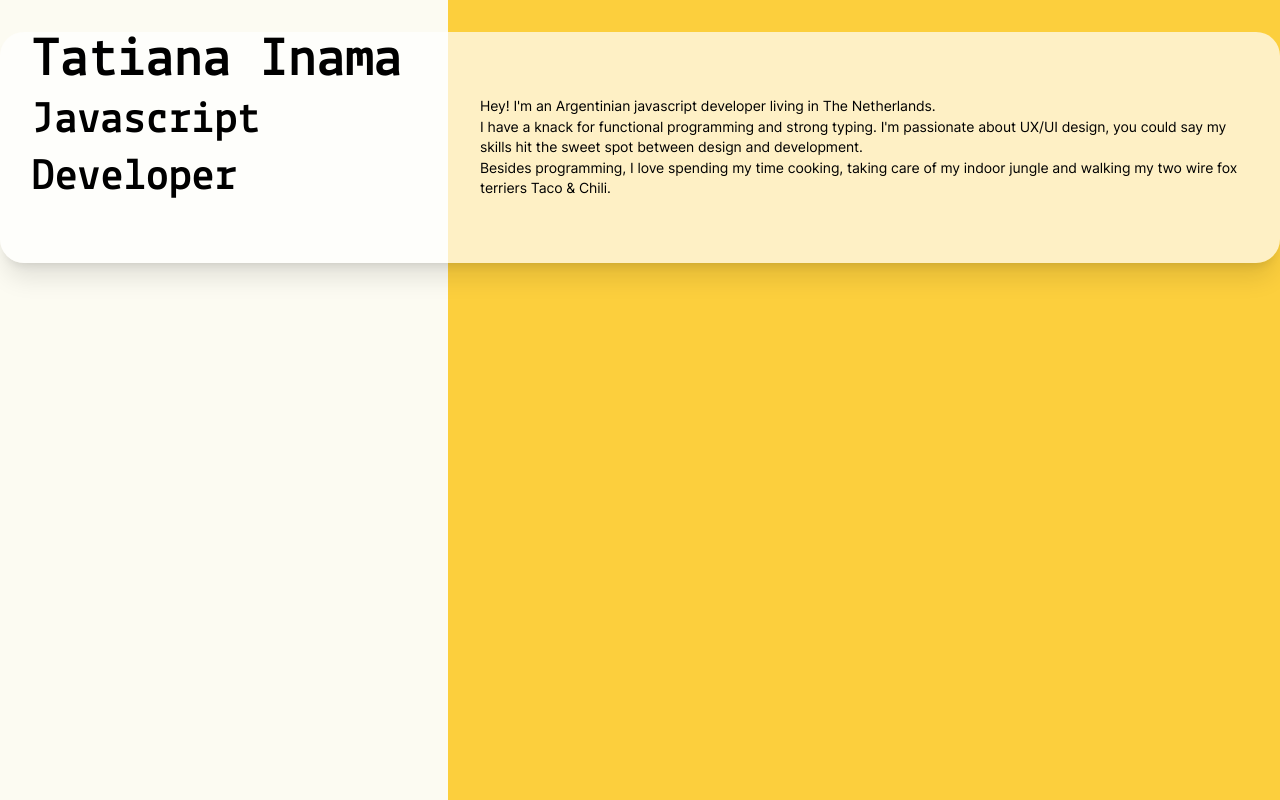
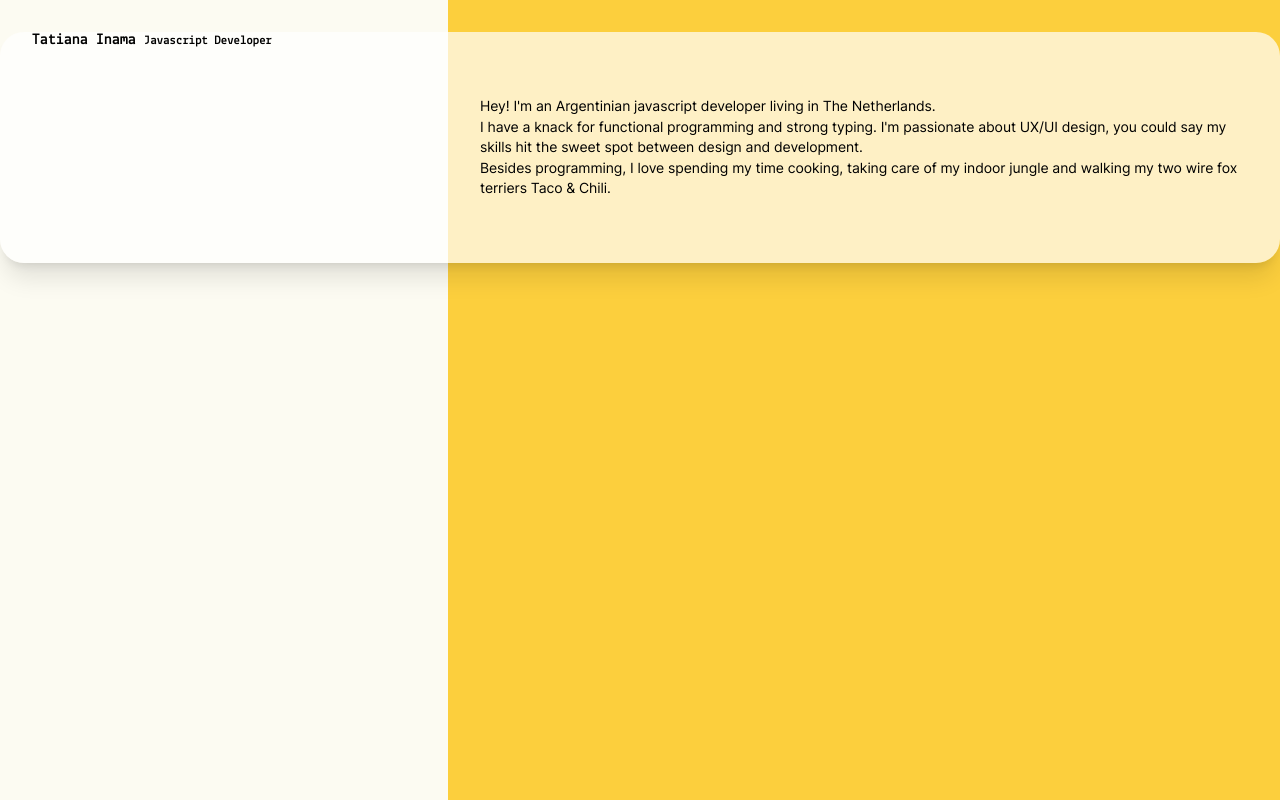
Before and after one commit to tatianainama/portfolio, a Next.js app: page / in a window 1280 px wide. Built offline with nearby package versions, Linux system fonts and the light colour scheme.

Commit message:
Remove variable font for now

```diff
--- a/styles/globals.css
+++ b/styles/globals.css
@@ -19,15 +19,9 @@
 }
 
 :root {
-  --variable-font: 0px;
   --hd-width: 100%;
   --container-width: 100%;
   --bg-split: calc(var(--hd-width) + (100vw - var(--container-width)) / 2);
-}
-@screen md {
-  :root {
-    --variable-font: calc(2.875 * ((100vw - 48rem) / 64));
-  }
 }
 
 @screen lg {
@@ -79,7 +73,3 @@ h6 {
   font-family: 'Lekton', monospace;
   line-height: 1;
 }
-
-h1 {
-  font-size: calc(2.125rem + var(--variable-font));
-}
```
